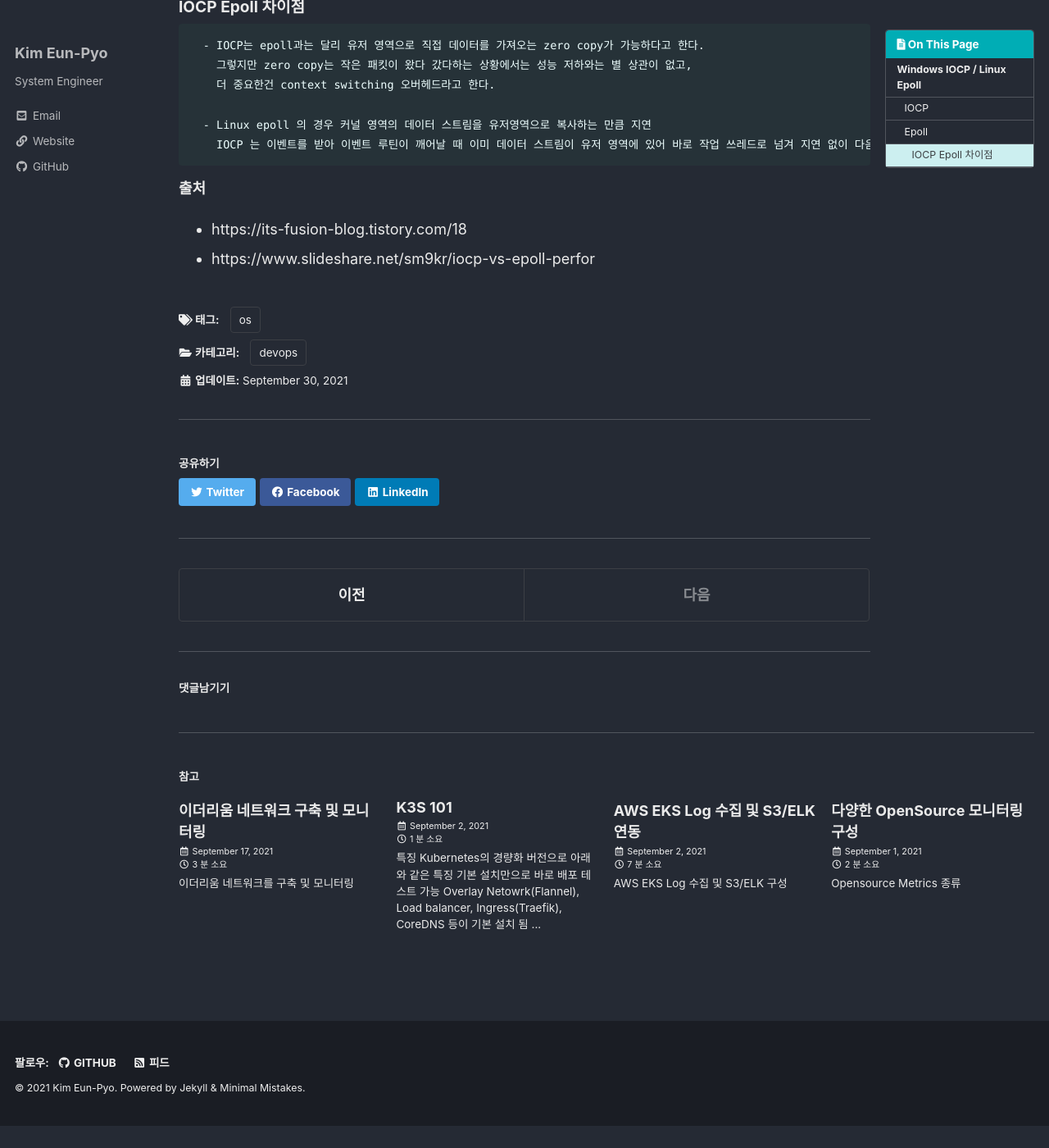
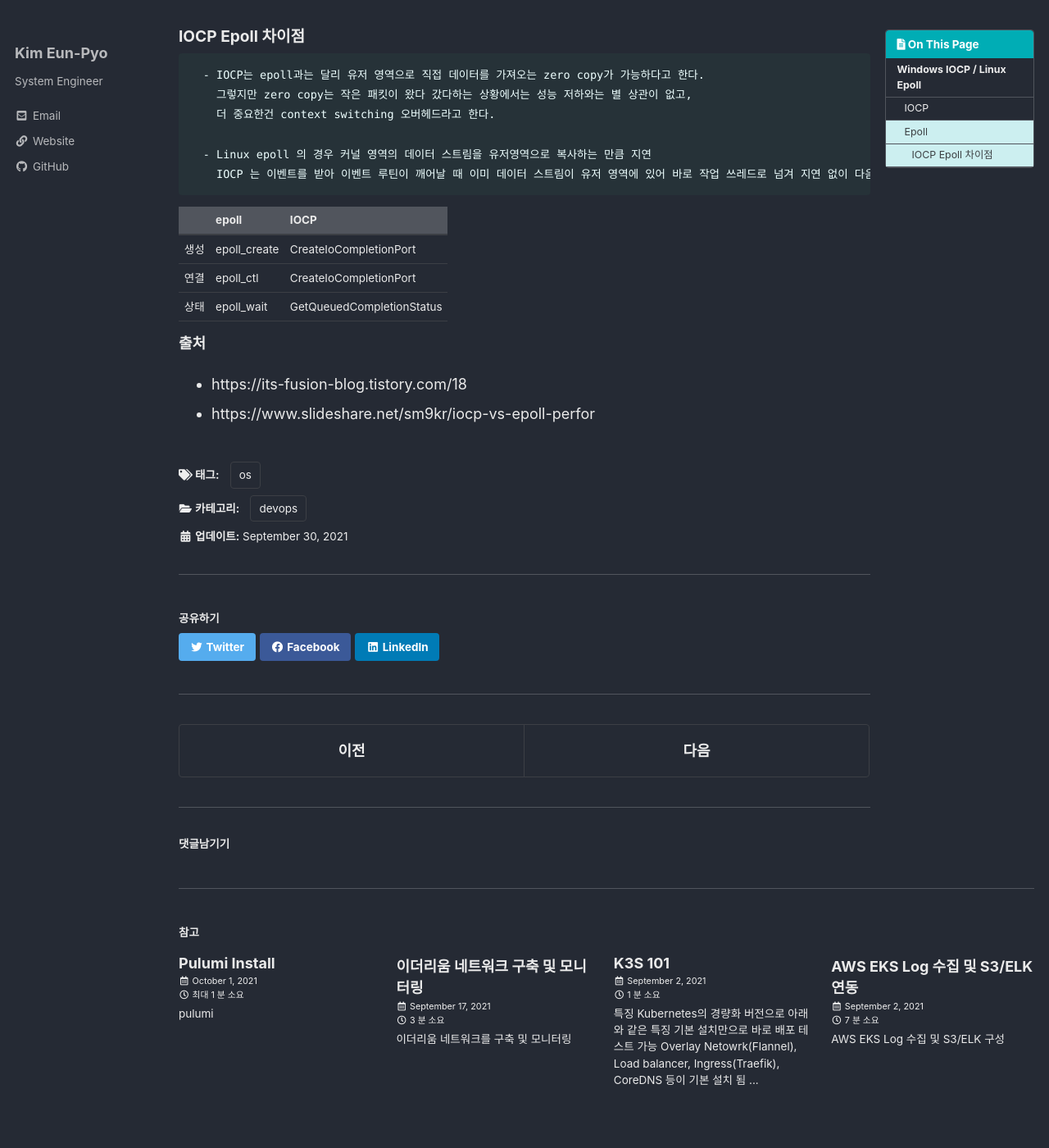
Before and after one commit to lyn2imi/lyn2imi.github.io, a Jekyll site: the page built from _posts/2021-09-30-iocp_vs_epoll.md, in a window 1280 px wide and 1400 px high, scrolled down 1371 px. Shown: the whole window at 82% size. Built offline with Jekyll 4.4.1, drawn with Linux system fonts in a browser that asks for light colours; cached includes are drawn as plain includes; comment, search, counter and statistics services are not loaded; before the commit the page ends 2744 px from its top, so only the background shows below that; some of the changed text lies outside the part shown.

Commit message:
iocp epoll change & pulumi ing..

````diff
--- a/_posts/2021-09-30-iocp_vs_epoll.md
+++ b/_posts/2021-09-30-iocp_vs_epoll.md
@@ -41,6 +41,7 @@ tags:
     - 이벤트 통지(Event Notification) 입출력 처리
     - select의 단점을 보완하여 사용할 수 있도록 만든 I/O 통지 모델
     - 리눅스 커널 시스템 호출 확장 I/O 이벤트 알림 메커니즘
+    - 성능 (select < poll < epoll)
 
   - Epoll 잠점
     - 상태변화의 확인을 위한, 전체 파일 디스크립터를 대상으로 하는 반복문의 불필요
@@ -60,6 +61,11 @@ tags:
     IOCP 는 이벤트를 받아 이벤트 루틴이 깨어날 때 이미 데이터 스트림이 유저 영역에 있어 바로 작업 쓰레드로 넘겨 지연 없이 다음 이벤트를 기다릴 수 있음
   ```
 
+  |      | epoll        | IOCP                      |
+  | ---- | ------------ | ------------------------- |
+  | 생성 | epoll_create | CreateIoCompletionPort    |
+  | 연결 | epoll_ctl    | CreateIoCompletionPort    |
+  | 상태 | epoll_wait   | GetQueuedCompletionStatus |
 
 **출처**
 - https://its-fusion-blog.tistory.com/18
````
Also changed, not shown: _posts/2021-10-01-pulumi-install.md (added, +33 -0 lines).
